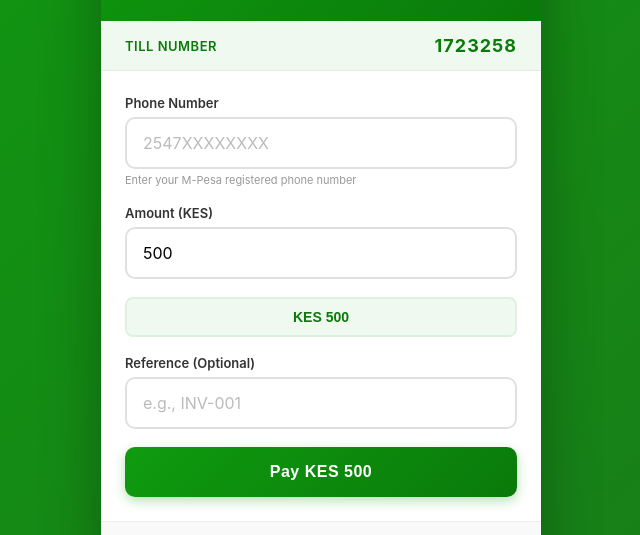
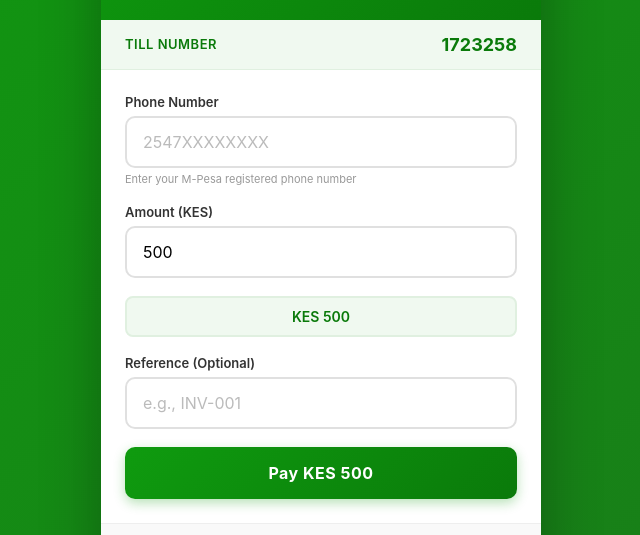
Before and after one commit to lemayian23/mpesa-frontend, a plain HTML site: page index.html in a window 1280 px wide. Shown: the part 190-725 px from the top of the page, 319-959 px from the left. Drawn offline with Linux system fonts and the light colour scheme.

Commit message:
added the font of the UI to use same for all the texts

```diff
--- a/style.css
+++ b/style.css
@@ -83,7 +83,7 @@ body {
 }
 
 /* ============================================================
-   TILL DISPLAY
+   TILL DISPLAY — FIXED FONT
    ============================================================ */
 .till-display {
   display: flex;
@@ -102,11 +102,14 @@ body {
   letter-spacing: 0.5px;
 }
 
+/*
+   FIX: Removed font-family and letter-spacing
+   Now inherits the same font as the header
+*/
 .till-number {
   font-size: 18px;
   font-weight: 700;
   color: #0a7a0a;
-  letter-spacing: 1px;
 }
 
 /* ============================================================
@@ -176,6 +179,7 @@ body {
   color: #0a7a0a;
   cursor: pointer;
   transition: all 0.2s;
+  font-family: inherit;
 }
 
 .quick-btn:hover {
@@ -206,6 +210,7 @@ body {
   transition: transform 0.1s, box-shadow 0.2s;
   box-shadow: 0 4px 12px rgba(15, 155, 15, 0.3);
   letter-spacing: 0.5px;
+  font-family: inherit;
 }
 
 .pay-btn:hover {
```
